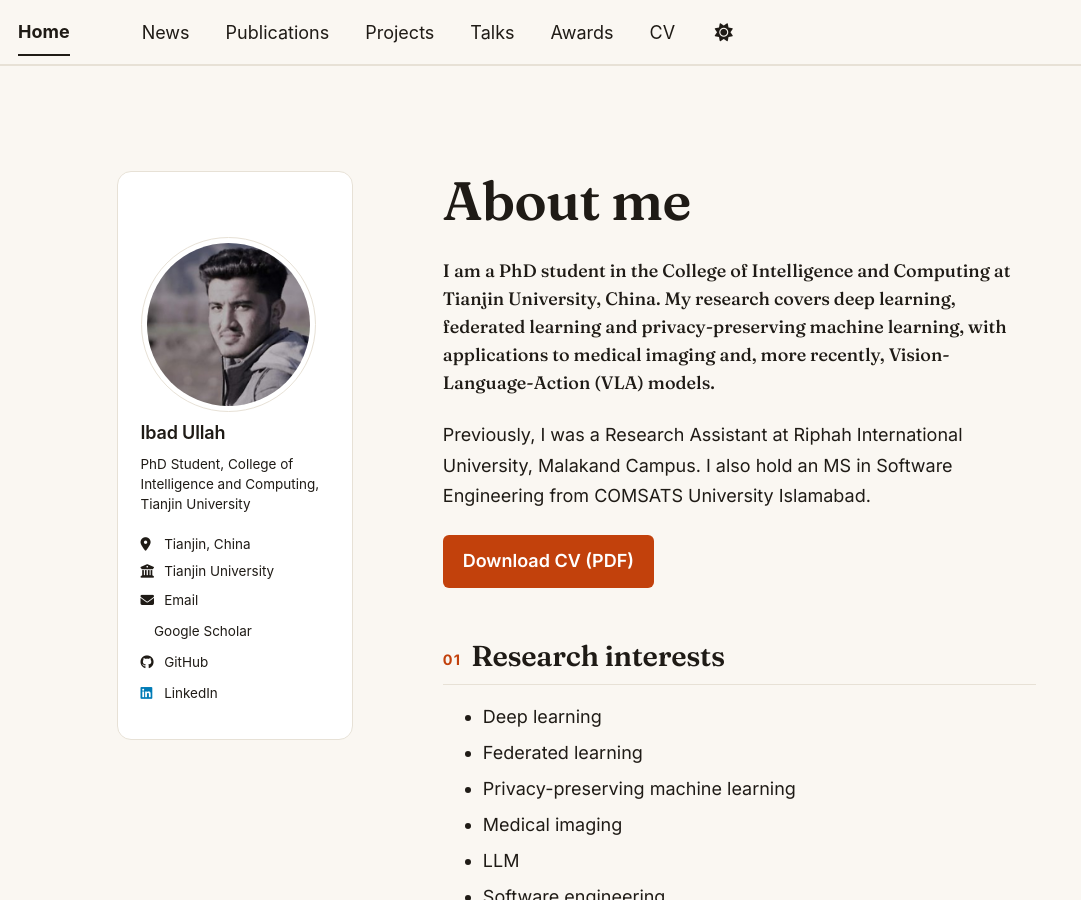
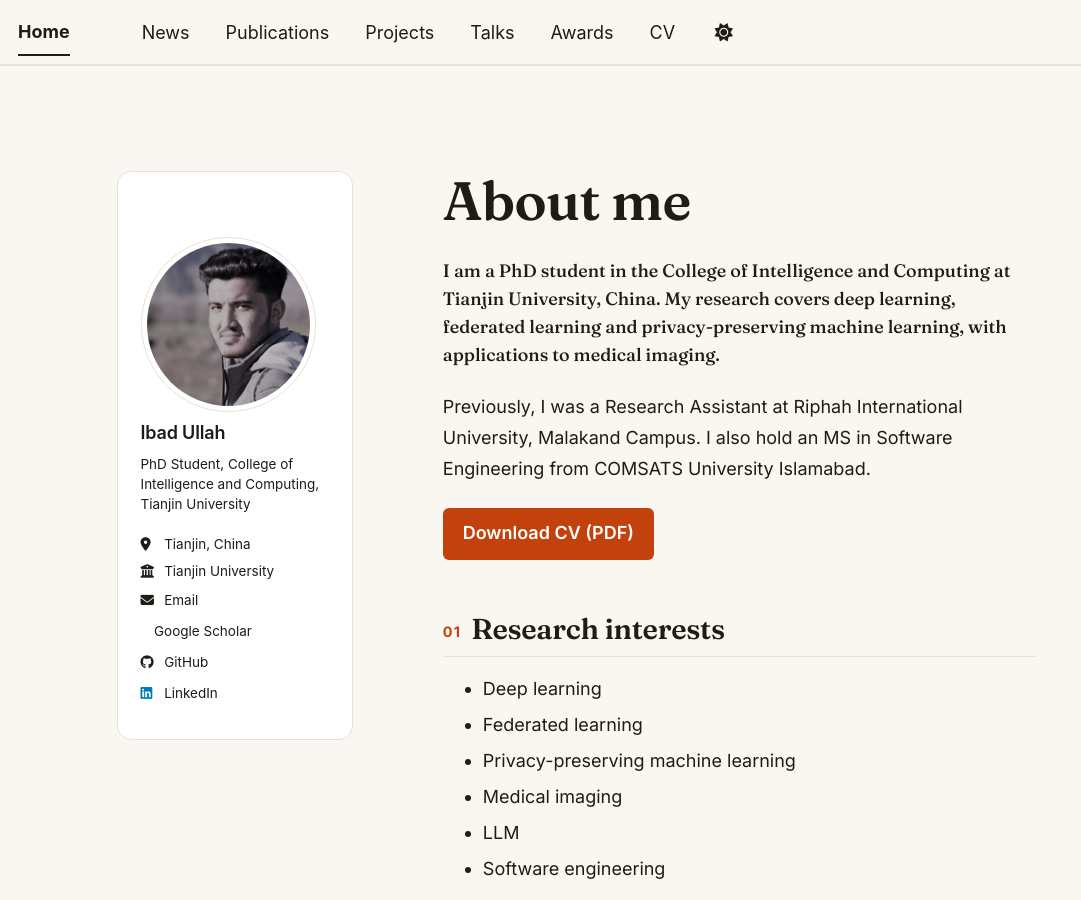
Before and after one commit to ibad321/ibad321.github.io, a Jekyll site: the page built from _pages/about.md, in a window 1280 px wide and 900 px high. Shown: the whole window, without its empty margins (0-1081 px from the left). Built offline with Jekyll 4.4.1, drawn with Linux system fonts in a browser that asks for light colours; a style sheet for code colours, icons or effects is not loaded.

Commit message:
Remove VLA mention from the About page
Co-Authored-By: Claude Haiku 5.5 <noreply@anthropic.com>
Claude-Session: https://claude.ai/code/session_01JoGCQNYfWLJgbsumeahHLX

```diff
--- a/_pages/about.md
+++ b/_pages/about.md
@@ -7,7 +7,7 @@ redirect_from:
   - /about.html
 ---
 
-<p class="lead">I am a PhD student in the College of Intelligence and Computing at Tianjin University, China. My research covers deep learning, federated learning and privacy-preserving machine learning, with applications to medical imaging and, more recently, Vision-Language-Action (VLA) models.</p>
+<p class="lead">I am a PhD student in the College of Intelligence and Computing at Tianjin University, China. My research covers deep learning, federated learning and privacy-preserving machine learning, with applications to medical imaging.</p>
 
 Previously, I was a Research Assistant at Riphah International University, Malakand Campus. I also hold an MS in Software Engineering from COMSATS University Islamabad.
 
```
